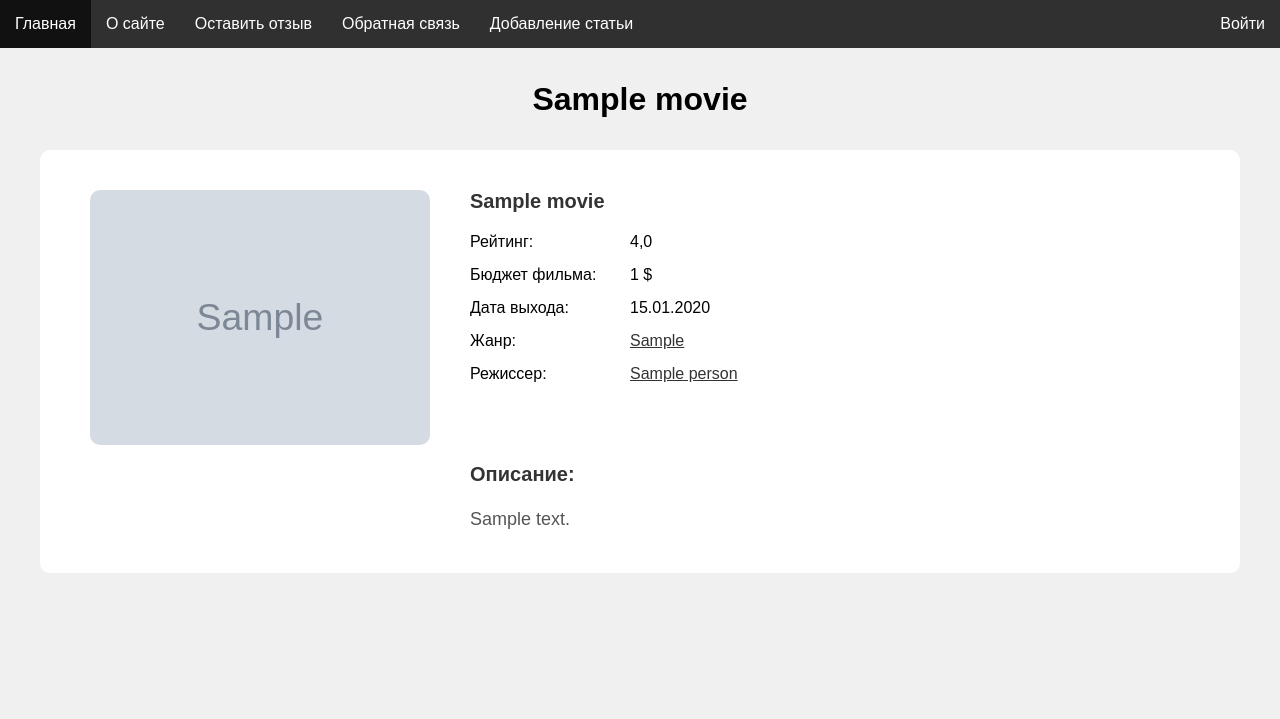
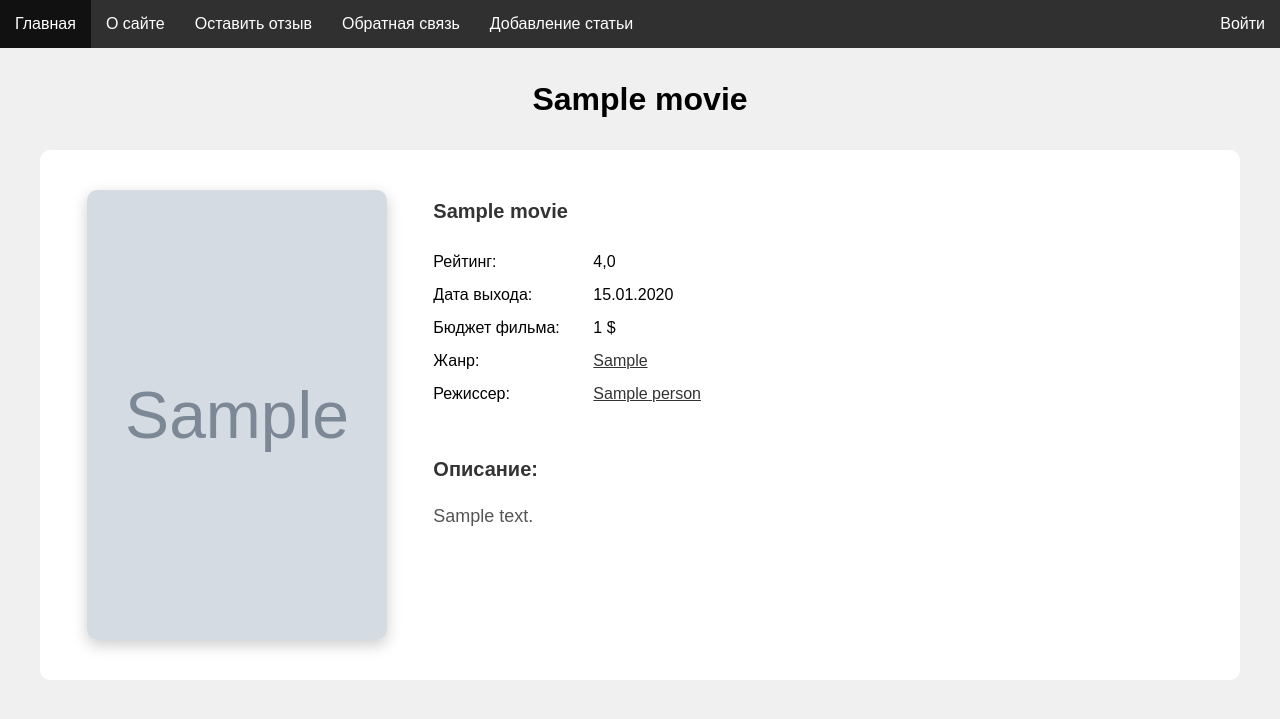
Before and after one commit to WetMarket/kinoforum, a Django app: a page that uses movies/templates/movies/post.html in a window 1280 px wide. Shown: the top 719 px of the page. Run offline with Django 4.2, Linux system fonts and the light colour scheme; tables that the repository leaves empty hold one stand-in row (values such as "Sample post"); grey boxes marked "Sample" are stand-in pictures.

Commit message:
Styles fixes.

```diff
--- a/movies/static/movies/css/styles.css
+++ b/movies/static/movies/css/styles.css
@@ -200,33 +200,79 @@ img {
 }
 
 .post-container {
-    width: 1100px;
+    width: 1000px;
     max-width: 100%;
-    margin: 0 auto;
+    margin: 0;
     padding-top: 20px;
+    padding-left: 20px;
     padding-bottom: 20px;
 }
 
 .wrapper {
     display: grid;
-    grid-template-columns: 2fr 3fr 1fr;
+    grid-template-columns: 1fr 2fr;
     grid-gap: 40px;
+    align-items: start;
+}
+
+.poster-container {
+    display: flex;
+    justify-content: center;
+    align-items: flex-start;
+}
+
+.poster {
+    width: 100%; /* постер будет занимать всю доступную ширину */
+    max-width: 300px; /* ограничиваем максимальную ширину */
+    aspect-ratio: 2 / 3; /* соотношение сторон 2:3 */
+    object-fit: cover; /* изображение будет обрезано, чтобы соответствовать контейнеру */
+    border-radius: 10px;
+    box-shadow: 0 5px 15px rgba(0, 0, 0, 0.2); /* добавление мягкой тени для объема */
+}
+
+.description {
+    display: flex;
+    flex-direction: column;
+    justify-content: flex-start;
+    padding-top: 10px;
+    /*background-color: #fdfdfd; !* слегка светлый фон *!*/
+    /*border-radius: 10px;*/
+    /*box-shadow: 0 5px 15px rgba(0, 0, 0, 0.1);*/
+}
+
+.description h3 {
+    margin-bottom: 10px;
+    color: #333;
+    font-size: 20px;
+    font-weight: 600;
+}
+
+.description p {
+    line-height: 1.7;
+    color: #555;
+    font-size: 18px;
+    margin-top: 10px;
+    margin-bottom: 40px;
 }
 
 .details {
     margin-top: 20px;
-    margin-bottom: 80px;
+    margin-bottom: 40px;
     list-style-type: none;
+    /*padding-left: 0;*/
 }
 
 .details li {
     margin-bottom: 15px;
     display: flex;
+    /*font-size: 18px;*/
+    /*line-height: 1.5;*/
 }
 
 .details li span {
-    width: 130px;
-    margin-right: 30px;
+    width: 140px;
+    margin-right: 20px;
+    /*font-weight: bold;*/
 }
 
 .details li a:not(:last-child)::after {
@@ -238,43 +284,21 @@ img {
     color: #333;
 }
 
-.description h3 {
-    margin-bottom: 20px;
-    color: #333;
-    font-size: 20px;
-}
-
-.description p {
-    line-height: 1.5;
-    color: #555;
-    font-size: 18px;
-}
-
-.person-container{
-    width: 1100px;
+.person-container {
+    width: 1000px;
     max-width: 100%;
-    margin: 0 auto;
+    margin: 0;
     padding-top: 20px;
+    padding-left: 20px;
     padding-bottom: 20px;
 }
 
-.person-container .description h3 {
-    margin-bottom: 40px;
-    color: #333;
-    font-size: 20px;
+.person-container .description p {
+    margin-top: 20px;
 }
 
-.person-container .description p {
-    margin-bottom: 40px;
-    color: #555;
-    font-size: 18px;
-    line-height: 1.5;
-}
-
-.person-container .description h3 {
-    margin-bottom: 20px;
-    color: #333;
-    font-size: 20px;
+.person-container .description ul {
+    margin-top: 20px;
 }
 
 .movie-list {
--- a/movies/templates/movies/addpage.html
+++ b/movies/templates/movies/addpage.html
@@ -1,6 +1,7 @@
 {% extends 'base.html' %}
 
 {% block content %}
+    <div class="form-container">
         <form action="" method="post" enctype="multipart/form-data">
             {% csrf_token %}
 
@@ -10,7 +11,7 @@
             {% endif %}
 
             {% for f in form %}
-            <div class="mb-3">
+                <div class="form-group">
                     <label class="form-label" for="{{ f.id_for_label }}">{{ f.label }}:</label>
                     {{ f }}
                     {% if f.errors %}
@@ -21,4 +22,5 @@
 
             <button type="submit" class="btn btn-primary">Добавить</button>
         </form>
+    </div>
 {% endblock %}
--- a/movies/templates/movies/index.html
+++ b/movies/templates/movies/index.html
@@ -21,6 +21,7 @@
                         {% endfor %}
                     </p>
                     <p>Год: {{ p.release_date.year }}</p>
+                    <p>Рейтинг: {{ p.rating }}</p>
                 </div>
                 <div class="movie-description">
                     <p>
--- a/movies/templates/movies/post.html
+++ b/movies/templates/movies/post.html
@@ -1,12 +1,12 @@
 {% extends 'base.html' %}
 {% block content %}
 
-    <div class = "post-container">
+    <div class="post-container">
         <div class="wrapper">
 
-            <div>
+            <div class="poster-container">
                 {% if post.poster %}
-                    <img src="{{ post.poster.url }}" alt="{{ post.title }} постер">
+                    <img src="{{ post.poster.url }}" alt="{{ post.title }} постер" class="poster">
                 {% else %}
                     <p>Изображение не загружено</p>
                 {% endif %}
@@ -16,19 +16,23 @@
                 <h3>{{ post.title_en }}</h3>
                 <ul class="details">
                     <li><span>Рейтинг:</span>{{ post.rating|default:"" }}</li>
+                    <li><span>Дата выхода:</span>{{ post.release_date|date:"d.m.Y" }}</li>
+
                     <li><span>Бюджет фильма:</span>
                         {% if post.budget %}
                             {{ post.budget|floatformat:"0" }} $
                         {% else %}
+                            Не указан
                         {% endif %}
                     </li>
-                    <li><span>Дата выхода:</span>{{ post.release_date|date:"d.m.Y" }}</li>
+
                     <li><span>Жанр:</span>
                         {% for tag in post.tags.all %}
                             <a href="{% url 'tag' cat_slug=cat_slug tag_slug=tag.slug %}">{{ tag.tag }}</a>
                         {% endfor %}
                     </li>
-                      <li><span>Режиссер:</span>
+
+                    <li><span>Режиссер:</span>
                         {% if directors %}
                             {% for director in directors %}
                                 <a href="{% url 'person' person_slug=director.slug %}">{{ director.name_ru }}</a>
@@ -36,15 +40,17 @@
                         {% else %}
                             Не указан
                         {% endif %}
-                      </li>
+                    </li>
                 </ul>
 
-                    <h3>Описание:</h3>
-                    <p>{{ post.content }}</p>
+                <h3>Описание:</h3>
+                <p>{{ post.content }}</p>
+
             </div>
 
         </div>
         <!-- /.wrapper -->
+
     </div>
     <!-- /.container -->
 
```
Also changed, not shown: other parts of movies/static/movies/css/styles.css (+48 -38 lines), movies/templates/movies/person.html (+3 -4 lines). Lines whose indentation alone changed are shown as unchanged.
